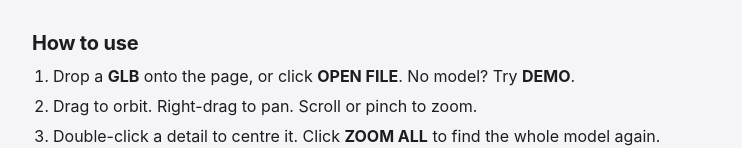
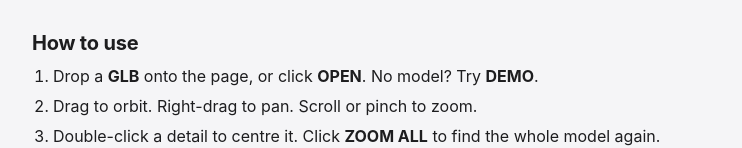
Before and after one commit to hildgyorgy/app-support, a plain HTML site: page drop-view/index.html in a window 1280 px wide. Shown: the part 659-807 px from the top of the page, without its empty margins (268-1010 px from the left). Drawn offline with Linux system fonts and the light colour scheme.

Commit message:
Update index.html

```diff
--- a/drop-view/index.html
+++ b/drop-view/index.html
@@ -30,7 +30,7 @@
 
     <h2>How to use</h2>
     <ol>
-      <li>Drop a <strong>GLB</strong> onto the page, or click <strong>OPEN FILE</strong>. No model? Try <strong>DEMO</strong>.</li>
+      <li>Drop a <strong>GLB</strong> onto the page, or click <strong>OPEN</strong>. No model? Try <strong>DEMO</strong>.</li>
       <li>Drag to orbit. Right-drag to pan. Scroll or pinch to zoom.</li>
       <li>Double-click a detail to centre it. Click <strong>ZOOM ALL</strong> to find the whole model again.</li>
       <li>Choose a display style at the top centre and a camera view at the top right.</li>
```
